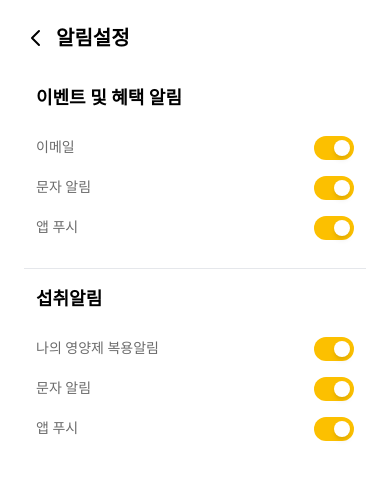
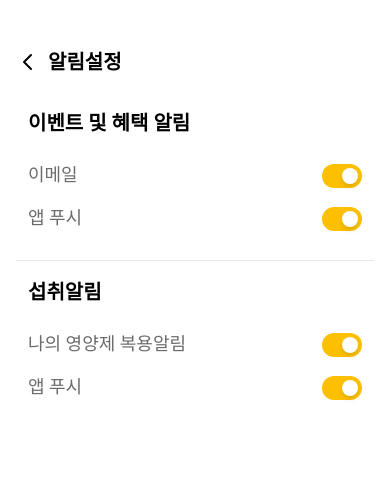
Before and after one commit to VitaCheck/vitacheck-fe, a React (Vite) app: page /setting in a window 390 px wide. Shown: the top 480 px of the page. Built offline with nearby package versions, Linux system fonts and the light colour scheme.

Commit message:
feat: 알림센터 반응형 수정

```diff
--- a/src/App.tsx
+++ b/src/App.tsx
@@ -75,7 +75,7 @@ const router = createBrowserRouter([
         element: <SearchPage />,
       },
       {
-        path: "/searchresult", // 검색 겨롸
+        path: "/searchresult", // 검색 결과
         element: <SearchResultPage />,
       },
       {
--- a/src/components/SettingPage/SettingRow.tsx
+++ b/src/components/SettingPage/SettingRow.tsx
@@ -7,7 +7,7 @@ interface SettingRowProps {
 function SettingRow({ label, checked, onToggle }: SettingRowProps) {
   return (
     <div className="flex justify-between items-center py-2">
-      <span className="text-sm text-[#6B6B6B]">{label}</span>
+      <span className="text-[18px] text-[#6B6B6B]">{label}</span>
       <div
         className={`w-10 h-6 flex items-center rounded-full p-1 cursor-pointer ${
           checked ? "bg-[#FCC000]" : "bg-[#AAA]"
--- a/src/pages/NotificationCenterPage.tsx
+++ b/src/pages/NotificationCenterPage.tsx
@@ -32,8 +32,9 @@ function NotificationCenterPage() {
   };
 
   return (
-    <div className="min-h-screen bg-white px-6">
-      <div className="w-full pt-4 pb-2 flex items-center justify-between">
+    <div className="min-h-screen bg-white sm:bg-[#F3F3F3] px-4 py-6 flex justify-center items-start sm:mt-10">
+      <div className="w-full sm:max-w-[700px] sm:bg-white sm:rounded-2xl sm:p-8 sm:shadow-md">
+        <div className="w-full pb-2 flex items-center justify-between">
           <div className="flex items-center">
             <button onClick={goBack} className="mr-2 text-2xl text-black">
               <svg
@@ -54,8 +55,12 @@ function NotificationCenterPage() {
             <h1 className="text-xl font-semibold py-2">알림센터</h1>
           </div>
 
-        {/* 오른쪽: 이미지 or 아이콘 */}
-        <img src={Setting} alt="알림 아이콘" className="w-6 h-6" />
+          <img
+            src={Setting}
+            alt="알림 아이콘"
+            className="w-6 h-6 cursor-pointer"
+            onClick={() => navigate("/setting")}
+          />
         </div>
         <ul className="space-y-8 mt-4">
           {notifications.map((noti, idx) => (
@@ -69,6 +74,7 @@ function NotificationCenterPage() {
           ))}
         </ul>
       </div>
+    </div>
   );
 }
 
--- a/src/pages/NotificationSettingsPage.tsx
+++ b/src/pages/NotificationSettingsPage.tsx
@@ -1,21 +1,108 @@
 import { useNavigate } from "react-router-dom";
 import { useState } from "react";
 import SettingRow from "../components/SettingPage/SettingRow";
+
+// function NotificationSettingsPage() {
+//   const navigate = useNavigate();
+
+//   const [settings, setSettings] = useState({
+//     benefit: {
+//       email: true,
+//       sms: true,
+//       push: true,
+//     },
+//     intake: {
+//       supplement: true,
+//       sms: true,
+//       push: true,
+//     },
+//   });
+
+//   const toggle = (group: "benefit" | "intake", key: string) => {
+//     setSettings((prev) => ({
+//       ...prev,
+//       [group]: {
+//         ...prev[group],
+//         [key]: !prev[group][key as keyof (typeof prev)[typeof group]],
+//       },
+//     }));
+//   };
+
+//   return (
+//     <div className="min-h-screen bg-white px-6">
+//       {/* 상단 헤더 */}
+//       <div className="w-full pt-4 pb-2 flex items-center">
+//         <button
+//           onClick={() => navigate("/NotificationCenter")}
+//           className="mr-2 text-2xl text-black"
+//         >
+//           <svg
+//             xmlns="http://www.w3.org/2000/svg"
+//             fill="none"
+//             viewBox="0 0 24 24"
+//             strokeWidth={2}
+//             stroke="currentColor"
+//             className="w-6 h-6"
+//           >
+//             <path
+//               strokeLinecap="round"
+//               strokeLinejoin="round"
+//               d="M15 19l-7-7 7-7"
+//             />
+//           </svg>
+//         </button>
+//         <h1 className="text-xl font-semibold py-2">알림설정</h1>
+//       </div>
+
+//       {/* 이벤트 및 혜택 알림 */}
+//       <section className="mt-4 pb-5 border-b border-gray-200 px-3">
+//         <h2 className="text-lg font-semibold mb-4">이벤트 및 혜택 알림</h2>
+//         <SettingRow
+//           label="이메일"
+//           checked={settings.benefit.email}
+//           onToggle={() => toggle("benefit", "email")}
+//         />
+//         <SettingRow
+//           label="문자 알림"
+//           checked={settings.benefit.sms}
+//           onToggle={() => toggle("benefit", "sms")}
+//         />
+//         <SettingRow
+//           label="앱 푸시"
+//           checked={settings.benefit.push}
+//           onToggle={() => toggle("benefit", "push")}
+//         />
+//       </section>
+
+//       {/* 섭취알림 */}
+//       <section className="mt-4 px-3">
+//         <h2 className="text-lg font-semibold mb-4">섭취알림</h2>
+//         <SettingRow
+//           label="나의 영양제 복용알림"
+//           checked={settings.intake.supplement}
+//           onToggle={() => toggle("intake", "supplement")}
+//         />
+//         <SettingRow
+//           label="문자 알림"
+//           checked={settings.intake.sms}
+//           onToggle={() => toggle("intake", "sms")}
+//         />
+//         <SettingRow
+//           label="앱 푸시"
+//           checked={settings.intake.push}
+//           onToggle={() => toggle("intake", "push")}
+//         />
+//       </section>
+//     </div>
+//   );
+// }
 
 function NotificationSettingsPage() {
   const navigate = useNavigate();
 
   const [settings, setSettings] = useState({
-    benefit: {
-      email: true,
-      sms: true,
-      push: true,
-    },
-    intake: {
-      supplement: true,
-      sms: true,
-      push: true,
-    },
+    benefit: { email: true, sms: true, push: true },
+    intake: { supplement: true, sms: true, push: true },
   });
 
   const toggle = (group: "benefit" | "intake", key: string) => {
@@ -29,7 +116,8 @@ function NotificationSettingsPage() {
   };
 
   return (
-    <div className="min-h-screen bg-white px-6">
+    <div className="min-h-screen bg-white px-4 py-6 flex justify-center items-start sm:bg-[#F3F3F3] sm:mt-15">
+      <div className="w-full sm:max-w-[700px] sm:bg-white sm:rounded-2xl sm:p-10 sm:shadow-md">
         {/* 상단 헤더 */}
         <div className="w-full pt-4 pb-2 flex items-center">
           <button
@@ -56,17 +144,19 @@ function NotificationSettingsPage() {
 
         {/* 이벤트 및 혜택 알림 */}
         <section className="mt-4 pb-5 border-b border-gray-200 px-3">
-        <h2 className="text-lg font-semibold mb-4">이벤트 및 혜택 알림</h2>
+          <h2 className="text-[20px] font-semibold mb-4">
+            이벤트 및 혜택 알림
+          </h2>
           <SettingRow
             label="이메일"
             checked={settings.benefit.email}
             onToggle={() => toggle("benefit", "email")}
           />
-        <SettingRow
+          {/* <SettingRow
             label="문자 알림"
             checked={settings.benefit.sms}
             onToggle={() => toggle("benefit", "sms")}
-        />
+          /> */}
           <SettingRow
             label="앱 푸시"
             checked={settings.benefit.push}
@@ -76,17 +166,17 @@ function NotificationSettingsPage() {
 
         {/* 섭취알림 */}
         <section className="mt-4 px-3">
-        <h2 className="text-lg font-semibold mb-4">섭취알림</h2>
+          <h2 className="text-[20px] font-semibold mb-4">섭취알림</h2>
           <SettingRow
             label="나의 영양제 복용알림"
             checked={settings.intake.supplement}
             onToggle={() => toggle("intake", "supplement")}
           />
-        <SettingRow
+          {/* <SettingRow
             label="문자 알림"
             checked={settings.intake.sms}
             onToggle={() => toggle("intake", "sms")}
-        />
+          /> */}
           <SettingRow
             label="앱 푸시"
             checked={settings.intake.push}
@@ -94,6 +184,7 @@ function NotificationSettingsPage() {
           />
         </section>
       </div>
+    </div>
   );
 }
 
```
Lines whose indentation alone changed are shown as unchanged.
